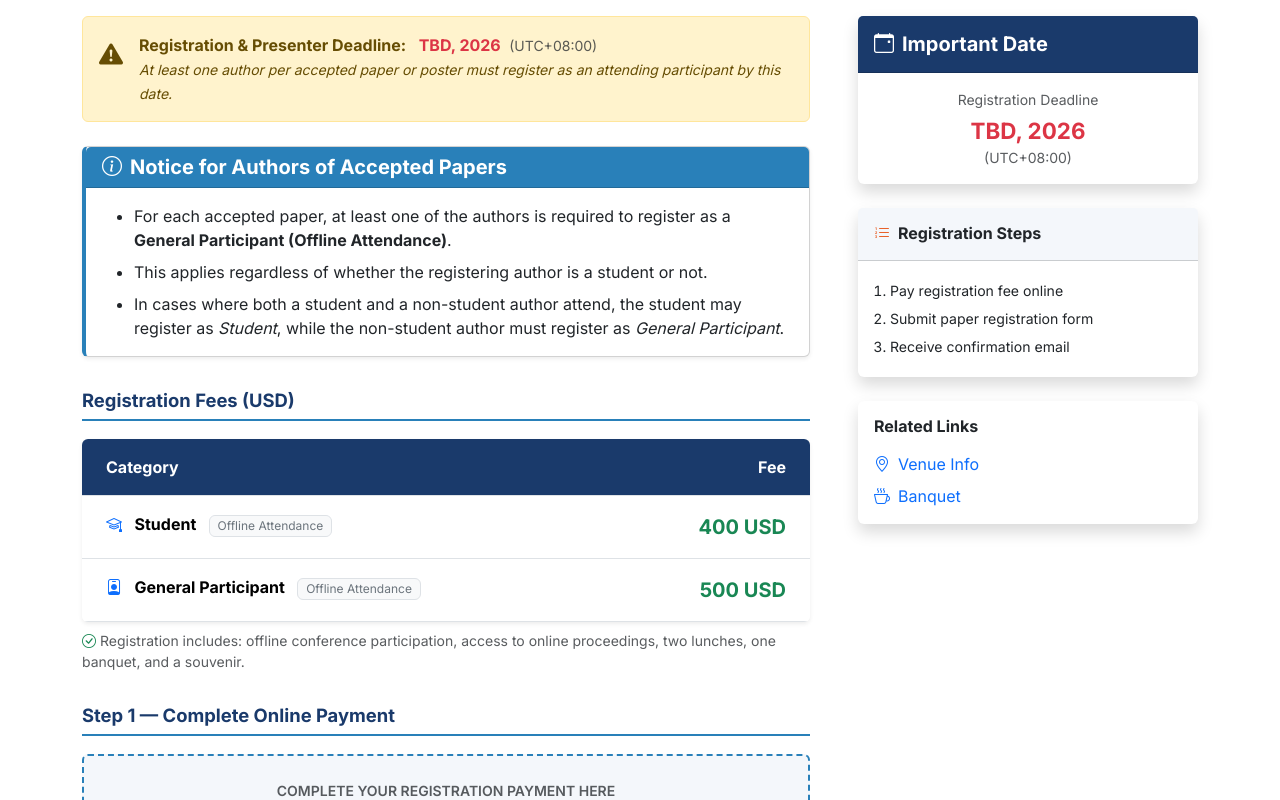
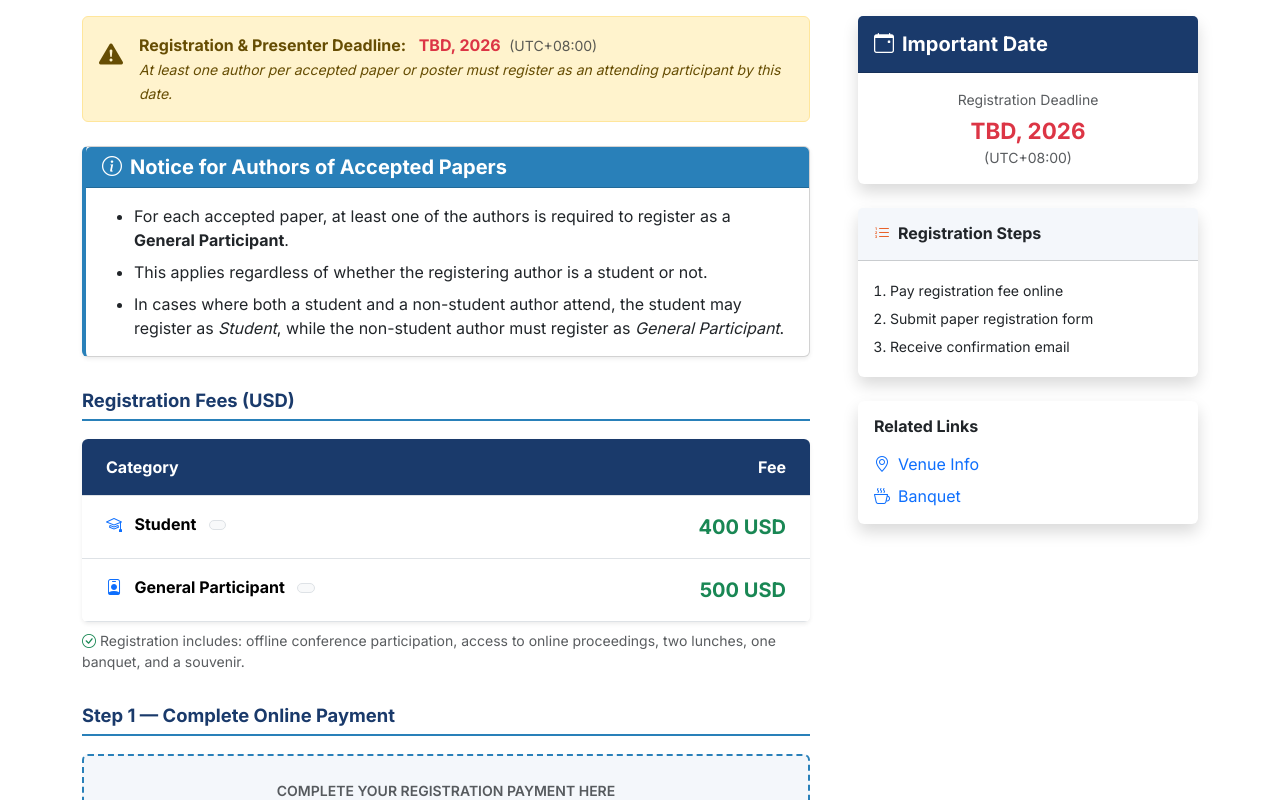
Before and after one commit to Asia-JCIS/2026-Conference, a plain HTML site: page registration.html in a window 1280 px wide. Shown: the part 393-1193 px from the top of the page. Drawn offline with nearby package versions, Linux system fonts and the light colour scheme.

Commit message:
Remove Offline Attnd

```diff
--- a/registration.html
+++ b/registration.html
@@ -119,7 +119,7 @@
                 </div>
                 <div class="card-body">
                   <ul class="mb-0">
-                    <li class="mb-2">For each accepted paper, at least one of the authors is required to register as a <strong>General Participant (Offline Attendance)</strong>.</li>
+                    <li class="mb-2">For each accepted paper, at least one of the authors is required to register as a <strong>General Participant</strong>.</li>
                     <li class="mb-2">This applies regardless of whether the registering author is a student or not.</li>
                     <li>In cases where both a student and a non-student author attend, the student may register as <em>Student</em>, while the non-student author must register as <em>General Participant</em>.</li>
                   </ul>
@@ -141,7 +141,7 @@
                       <td class="ps-4 py-3">
                         <i class="bi bi-mortarboard me-2 text-primary"></i>
                         <strong>Student</strong>
-                        <span class="badge bg-light text-secondary border ms-2 fw-normal">Offline Attendance</span>
+                        <span class="badge bg-light text-secondary border ms-2 fw-normal"> </span>
                       </td>
                       <td class="pe-4 text-end fw-bold py-3 fs-5 text-success">400 USD</td>
                     </tr>
@@ -149,7 +149,7 @@
                       <td class="ps-4 py-3">
                         <i class="bi bi-person-badge me-2 text-primary"></i>
                         <strong>General Participant</strong>
-                        <span class="badge bg-light text-secondary border ms-2 fw-normal">Offline Attendance</span>
+                        <span class="badge bg-light text-secondary border ms-2 fw-normal"> </span>
                       </td>
                       <td class="pe-4 text-end fw-bold py-3 fs-5 text-success">500 USD</td>
                     </tr>
```
